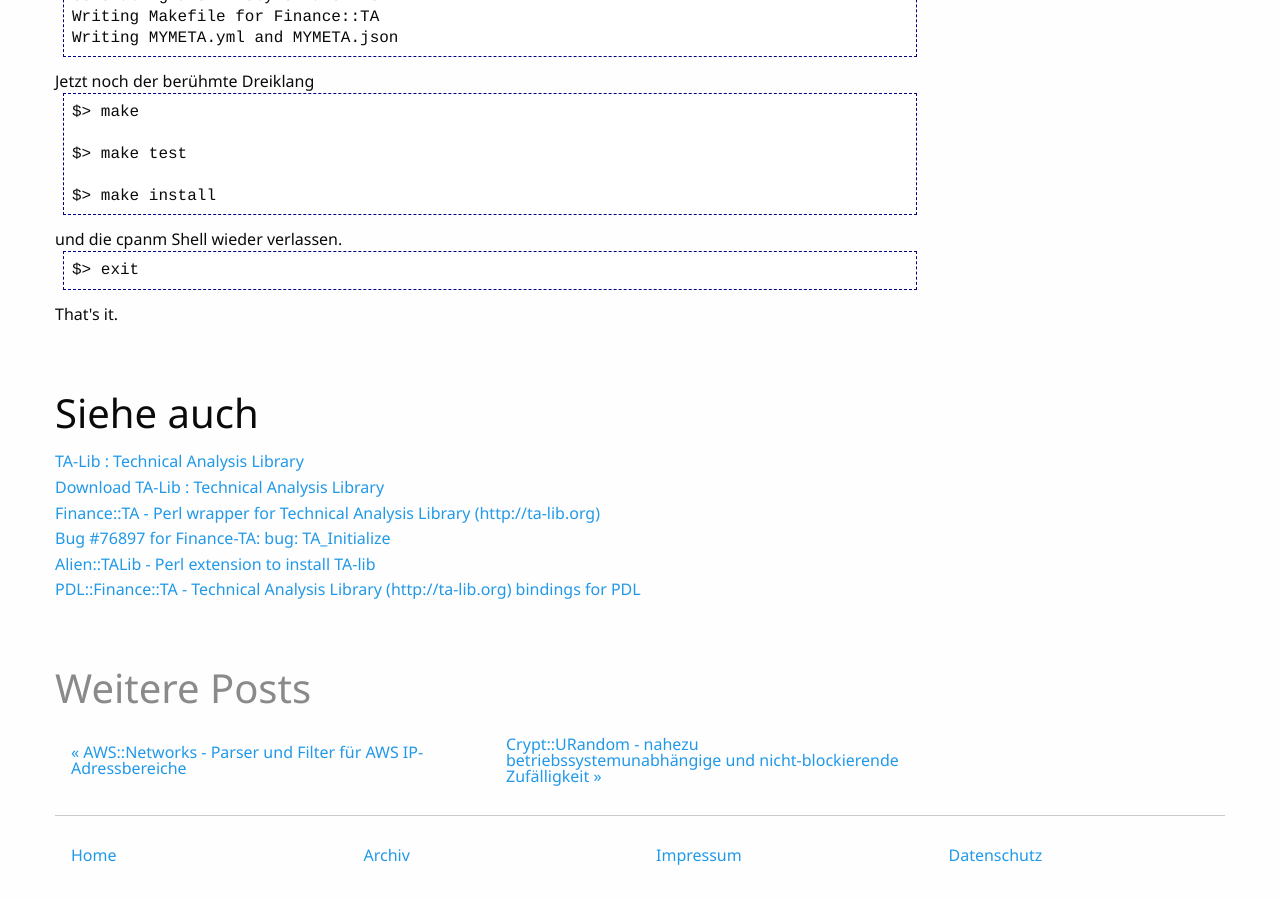
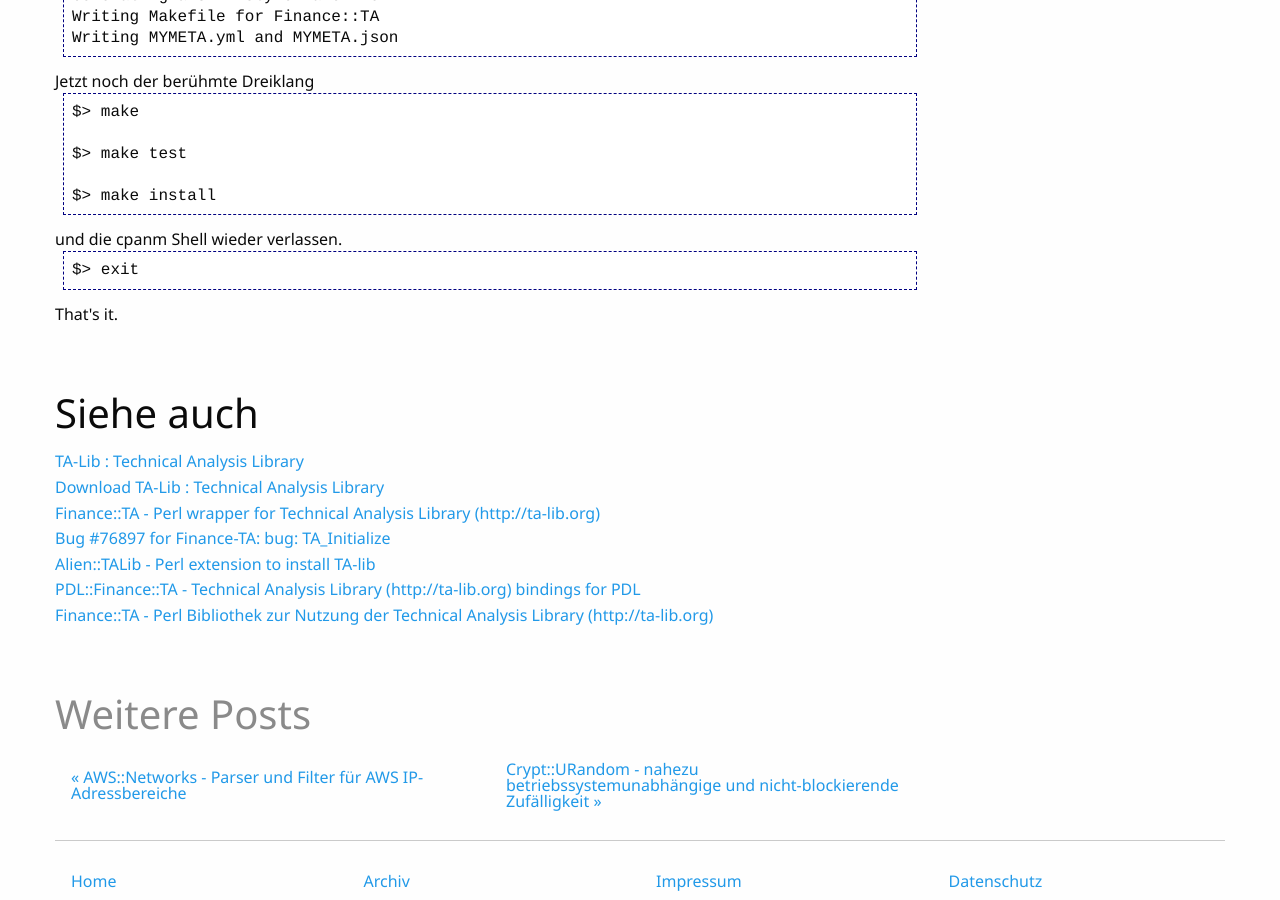
Before and after one commit to perl-howto/perl-howto.github.io, a Jekyll site: the page built from _posts/2020-07-24-TA-LIB-und-Finance-TA-auf-Ubuntu-installieren.html, in a window 1280 px wide and 900 px high, scrolled down 1929 px. Built offline with Jekyll 4.4.1, drawn with Linux system fonts in a browser that asks for light colours; before the commit the page ends 2803 px from its top, so only the background shows below that.

Commit message:
Added link to post Finance::TA - Perl Bibliothek zur Nutzung der Technical Analysis Library (http://ta-lib.org)

```diff
--- a/_posts/2020-07-24-TA-LIB-und-Finance-TA-auf-Ubuntu-installieren.html
+++ b/_posts/2020-07-24-TA-LIB-und-Finance-TA-auf-Ubuntu-installieren.html
@@ -114,6 +114,7 @@ That's it.
  <li><a href="https://rt.cpan.org/Public/Bug/Display.html?id=76897">Bug #76897 for Finance-TA: bug: TA_Initialize</a></li>
  <li><a href="https://metacpan.org/pod/Alien::TALib">Alien::TALib - Perl extension to install TA-lib</a></li>
  <li><a href="https://metacpan.org/pod/PDL::Finance::TA">PDL::Finance::TA - Technical Analysis Library (http://ta-lib.org) bindings for PDL</a></li>
+ <li><a href="/2021/08/finance-ta-perl-bibliothek-zur-nutzung-der-technical-analysis-library.html">Finance::TA - Perl Bibliothek zur Nutzung der Technical Analysis Library (http://ta-lib.org)</a></li>
 </ul>
 
 <p>&nbsp;</p>
```
